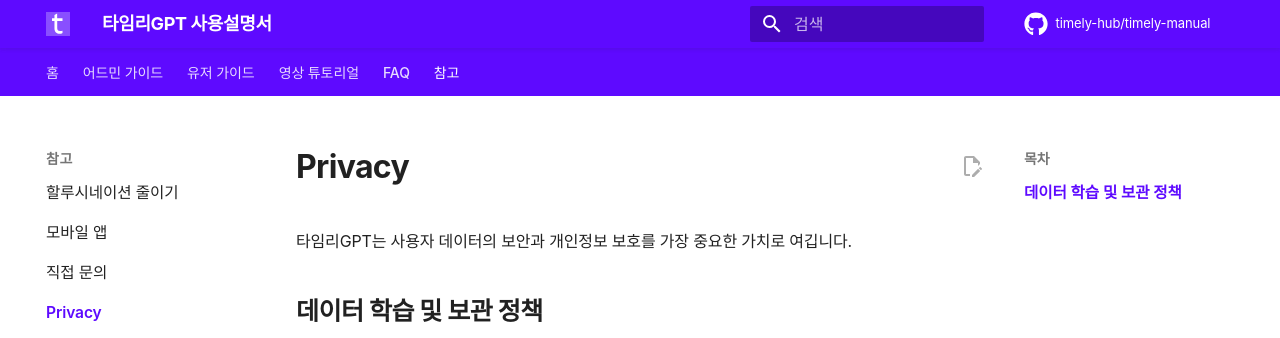
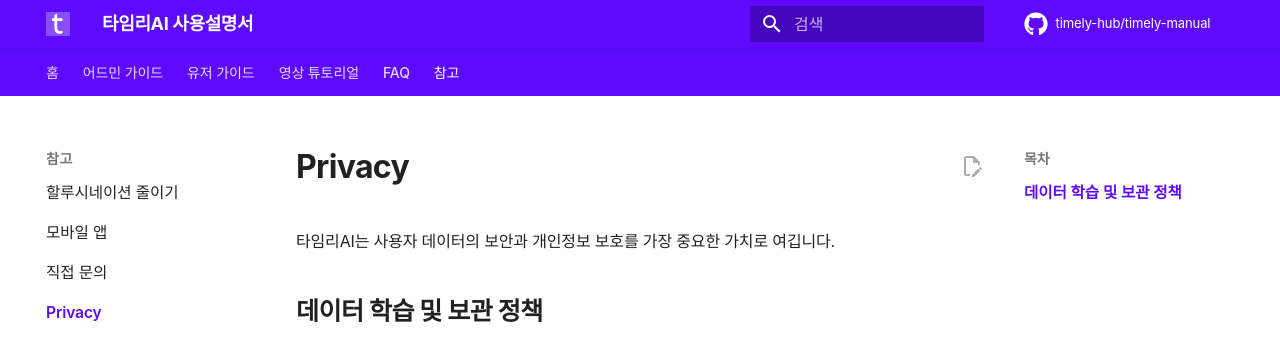
Before and after one commit to timely-hub/timely-manual, an MkDocs documentation site: the page built from docs/privacy.md, in a window 1280 px wide and 1071 px high. Shown: the top 338 px of the window. Built offline with MkDocs 1.6.1 and Material for MkDocs 9.7.7, drawn with Linux system fonts in a browser that asks for light colours; some web fonts are replaced; comment, search, counter and statistics services are not loaded.

Commit message:
content: rename 타임리GPT → 타임리AI across guide pages
Updates the user-facing brand name in all 6 places it appeared in the
guide (site title, social link, home page, privacy/tutorials/app intros,
and the my-account page). Excludes scripts/convert-notion.py, which
references a historical Notion export folder name.

Co-Authored-By: Claude Opus 4.7 (1M context) <noreply@anthropic.com>

```diff
--- a/docs/privacy.md
+++ b/docs/privacy.md
@@ -1,6 +1,6 @@
 # Privacy
 
-타임리GPT는 사용자 데이터의 보안과 개인정보 보호를 가장 중요한 가치로 여깁니다.
+타임리AI는 사용자 데이터의 보안과 개인정보 보호를 가장 중요한 가치로 여깁니다.
 
 ## 데이터 학습 및 보관 정책
 
--- a/mkdocs.yml
+++ b/mkdocs.yml
@@ -1,4 +1,4 @@
-site_name: 타임리GPT 사용설명서
+site_name: 타임리AI 사용설명서
 site_description: Timely AI 서비스 사용설명서
 site_url: https://timely-hub.github.io/timely-manual/
 repo_url: https://github.com/timely-hub/timely-manual
@@ -106,6 +106,6 @@ extra:
   social:
     - icon: fontawesome/solid/house
       link: https://www.timelygpt.co.kr/main
-      name: 타임리GPT 홈페이지
+      name: 타임리AI 홈페이지
 
 copyright: © Timely. All rights reserved.
```
Also changed, not shown: docs/app.md (+1 -1 lines), docs/index.md (+3 -3 lines), docs/tutorials.md (+1 -1 lines), docs/user/getting-started/my-account.md (+2 -2 lines).
